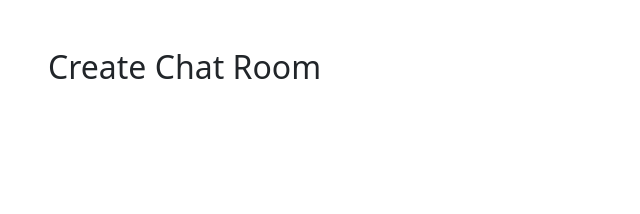
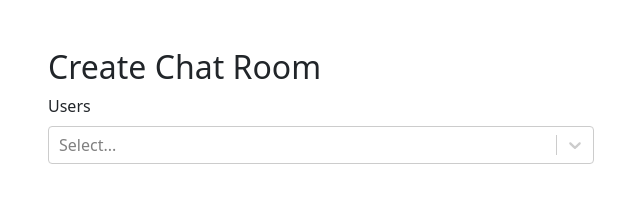
Before and after one commit to tmangowalpwd/socketio-react, a React (Create React App) app: page /rooms in a window 1280 px wide. Shown: the top 214 px of the page, without its empty margins (34-674 px from the left). Built offline with nearby package versions, Linux system fonts and the light colour scheme; no server answers.

Commit message:
react select users

```diff
--- a/src/pages/rooms.jsx
+++ b/src/pages/rooms.jsx
@@ -1,11 +1,42 @@
-import { Container } from "reactstrap";
+import axios from "axios";
+import { useEffect, useState } from "react";
+import { Container, Label } from "reactstrap";
+import ReactSelect from "react-select";
 
 const RoomsPage = () => {
+  const [users, setUsers] = useState([]);
+  const [selectedUsers, setSelectedUsers] = useState([]);
+
+  const fetchUsers = async () => {
+    try {
+      const resUsers = await axios.get("http://localhost:2000/users");
+
+      setUsers(resUsers.data.result);
+    } catch (err) {
+      console.log(err);
+    }
+  };
+
+  const usersReactSelectOptions = () => {
+    return users.map((val) => {
+      return {
+        label: val.username,
+        value: val.id,
+      };
+    });
+  };
+
+  useEffect(() => {
+    fetchUsers();
+  }, []);
+
   return (
     <Container className="py-5">
       <div className="row">
         <div className="col-6">
           <h2>Create Chat Room</h2>
+          <Label>Users</Label>
+          <ReactSelect isMulti options={usersReactSelectOptions()} />
         </div>
         <div className="col-6"></div>
       </div>
```
